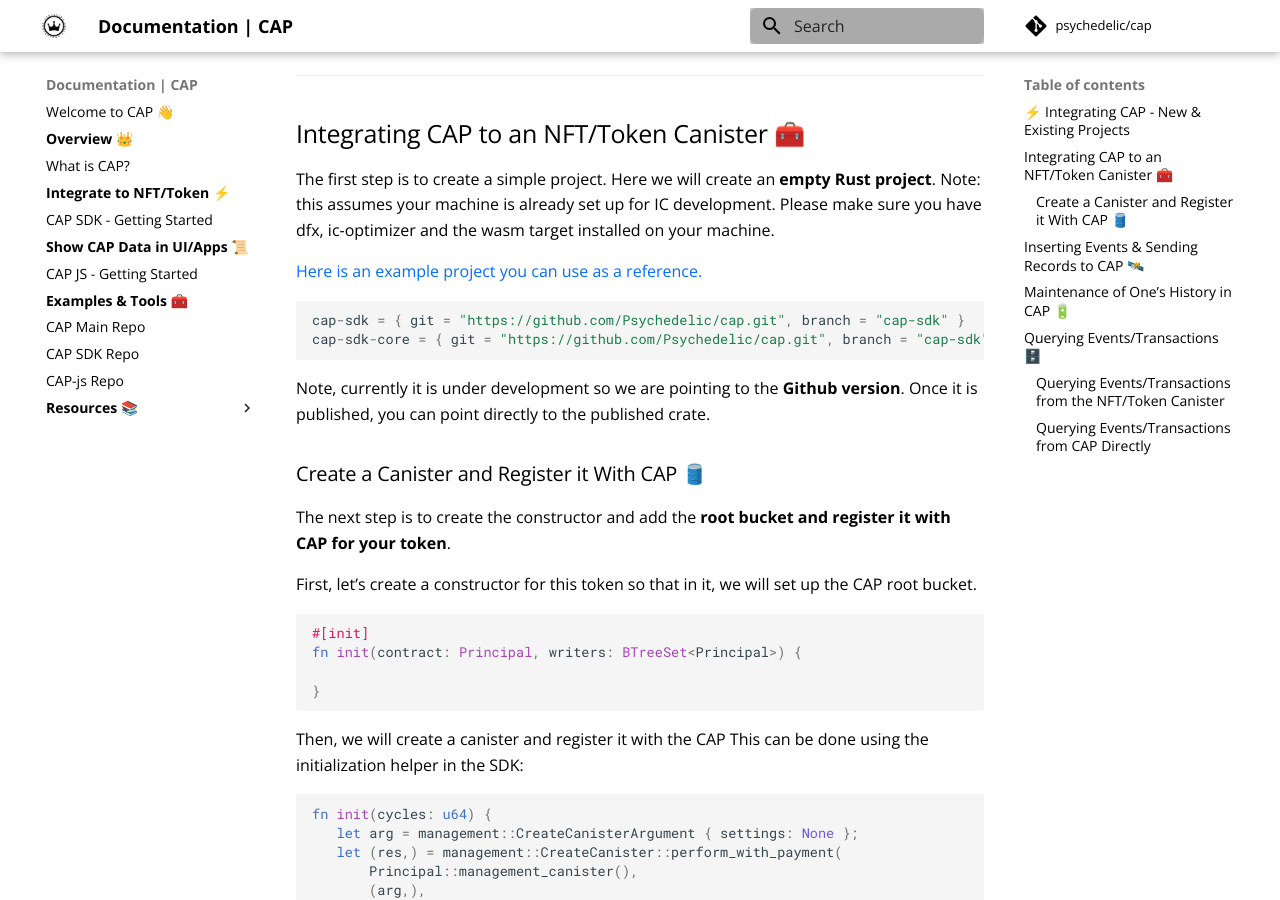
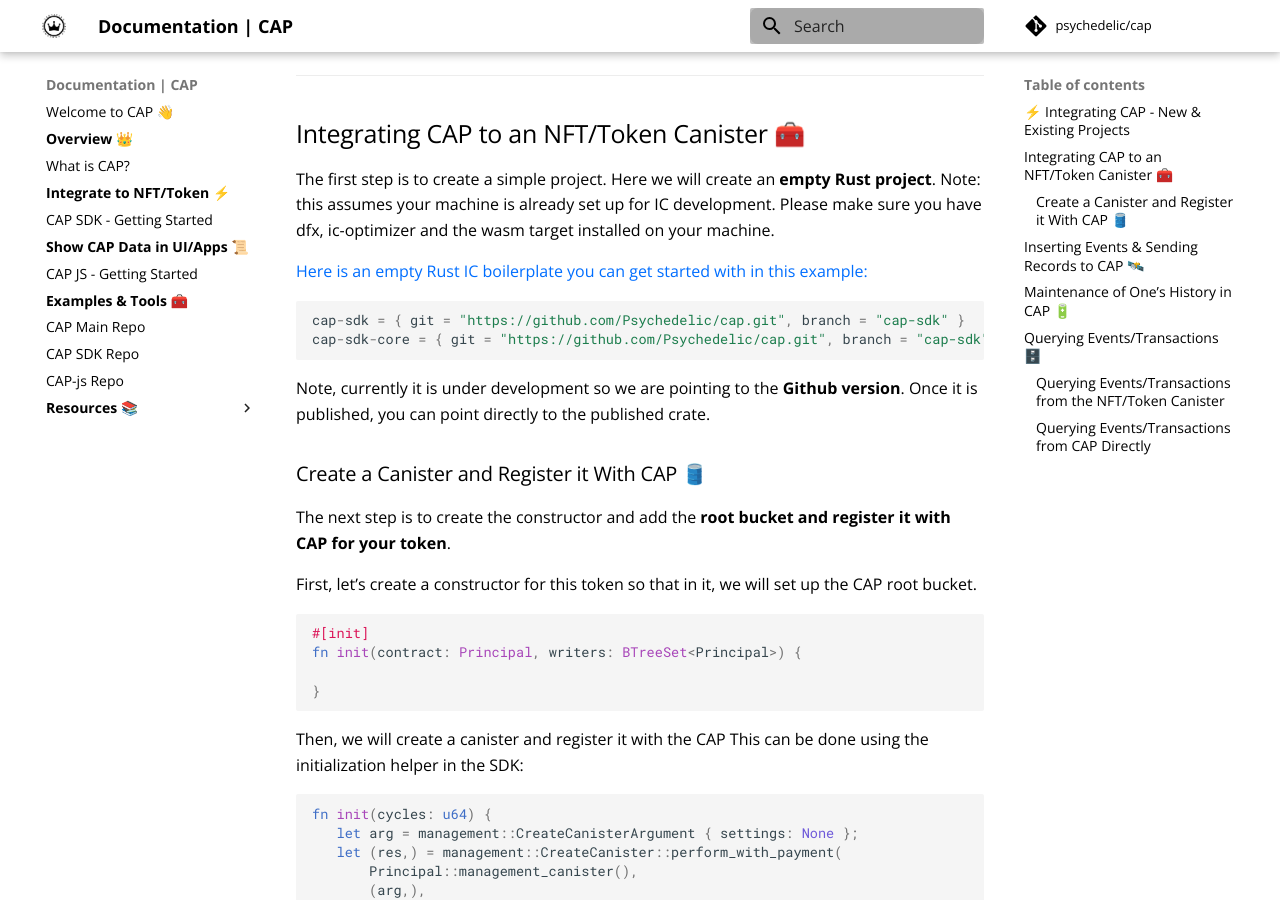
Before and after one commit to Psychedelic/cap-docs, an MkDocs documentation site: the page built from docs/integrate-cap/getting-started.md, in a window 1280 px wide and 900 px high, scrolled down 588 px. Built offline with MkDocs 1.6.1 and Material for MkDocs 9.7.7, drawn with Linux system fonts in a browser that asks for light colours; comment, search, counter and statistics services are not loaded.

Commit message:
Update getting-started.md

````diff
--- a/docs/integrate-cap/getting-started.md
+++ b/docs/integrate-cap/getting-started.md
@@ -28,7 +28,7 @@ The following guide will take you through creating a sample project (NFT/Token)
 
 The first step is to create a simple project. Here we will create an **empty Rust project**. Note: this assumes your machine is already set up for IC development. Please make sure you have dfx, ic-optimizer and the wasm target installed on your machine.
 
-[Here is an example project you can use as a reference.](https://github.com/Psychedelic/cap-example/tree/jsonsivar/init)
+[Here is an empty Rust IC boilerplate you can get started with in this example:](https://github.com/Psychedelic/cap-example/tree/jsonsivar/init)
 
 ```rust
 cap-sdk = { git = "https://github.com/Psychedelic/cap.git", branch = "cap-sdk" }
````
